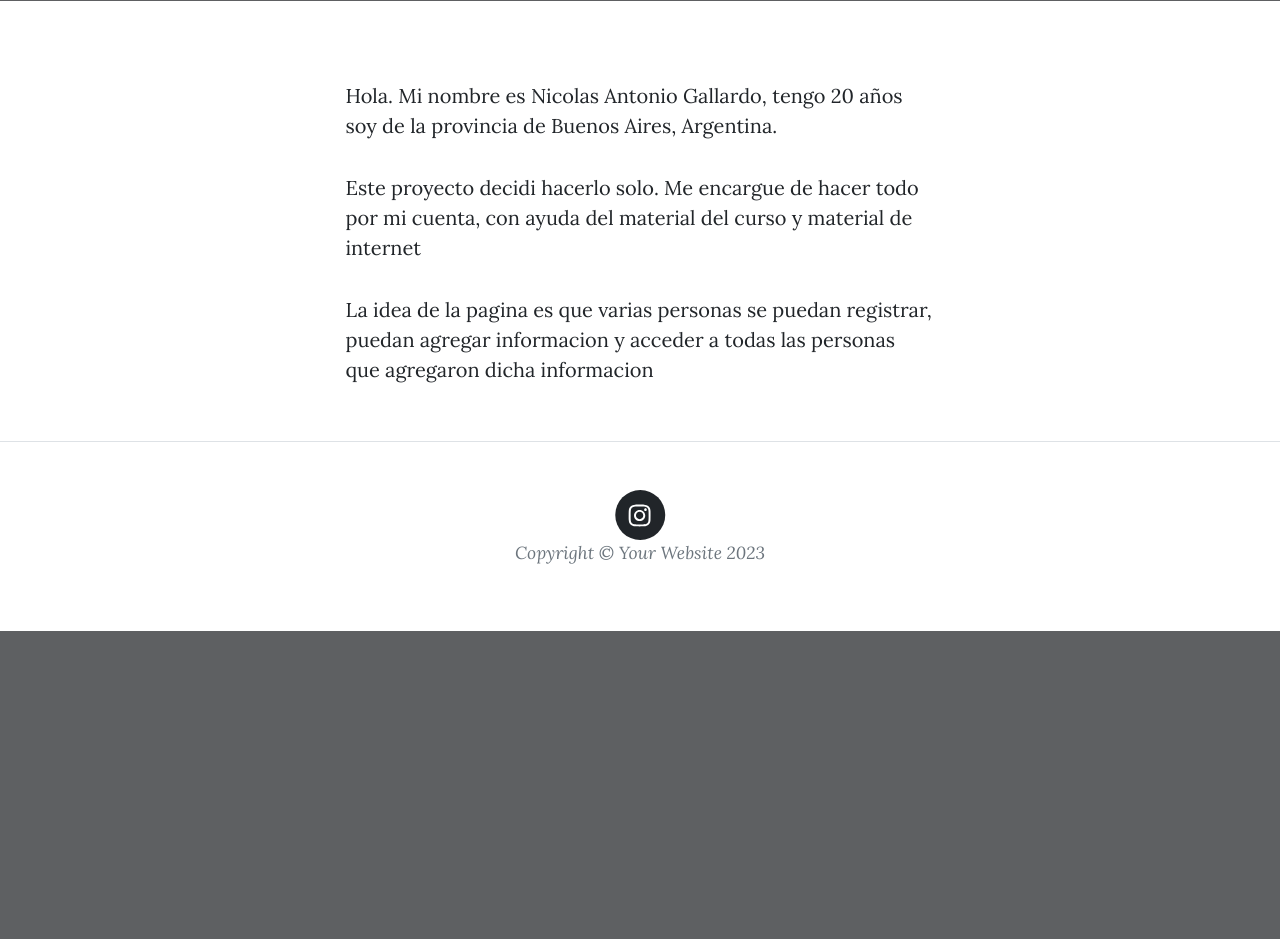
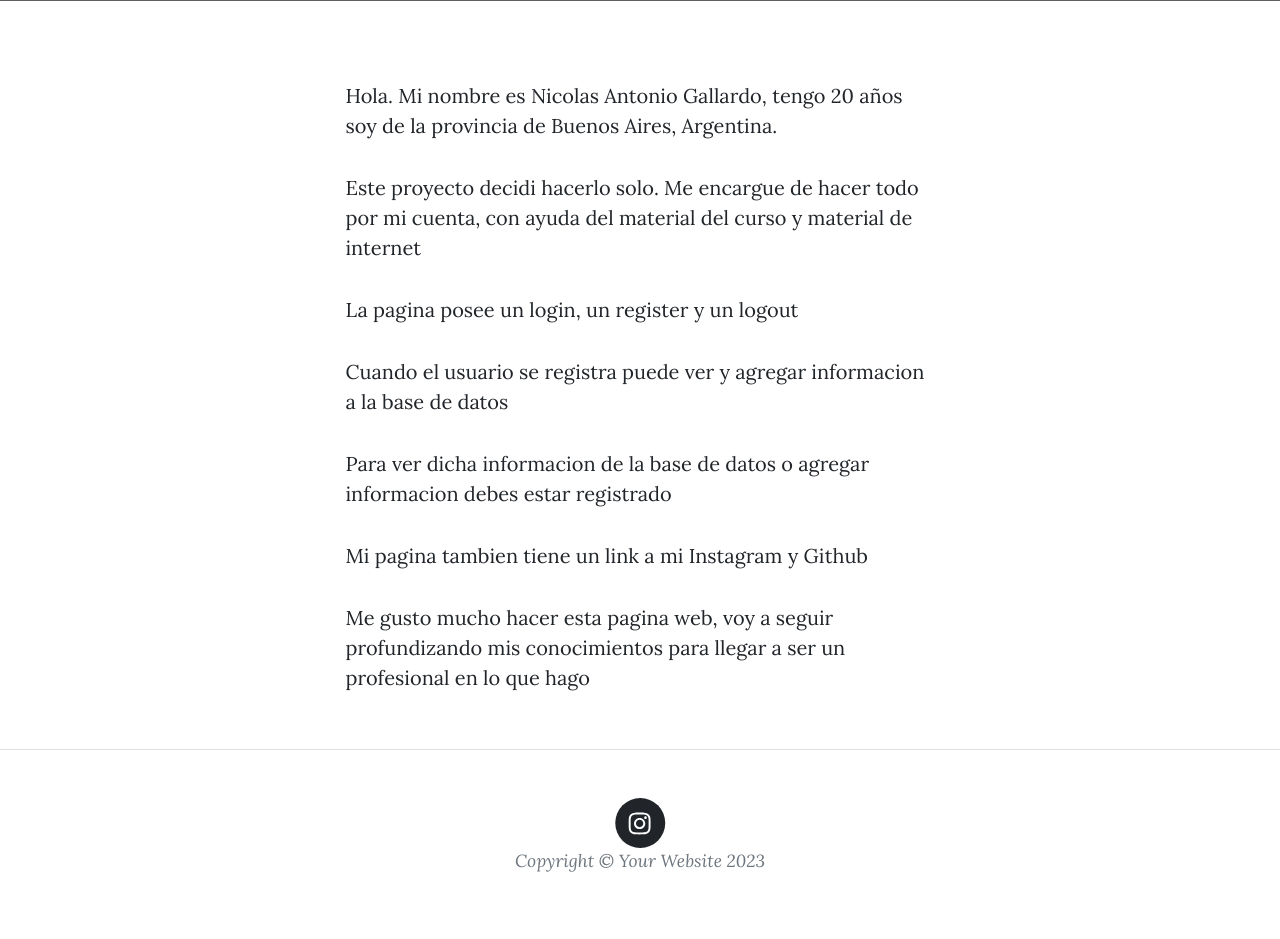
Before and after one commit to nicogalla1507/MiBlog, a Django app: page /app/acerca/ in a window 1280 px wide. Shown: the part 702-1641 px from the top of the page. Before the commit the page ends 1333 px from the top, so only its background shows below. Run offline with Django 4.2, Linux system fonts and the light colour scheme; a user stored in the database is signed in; some libraries are stand-ins or nearby versions; grey boxes are pictures that could not be loaded.

Commit message:
Terminando

```diff
--- a/AppBlog/templates/AppBlog/acerca_mi.html
+++ b/AppBlog/templates/AppBlog/acerca_mi.html
@@ -43,7 +43,11 @@
             <div class="col-md-10 col-lg-8 col-xl-7">
                 <p>Hola. Mi nombre es Nicolas Antonio Gallardo, tengo 20 años soy de la provincia de Buenos Aires, Argentina.</p>
                 <p>Este proyecto decidi hacerlo solo. Me encargue de hacer todo por mi cuenta, con ayuda del material del curso y material de internet </p>
-                <p>La idea de la pagina es que varias personas se puedan registrar, puedan agregar informacion y acceder a todas las personas que agregaron dicha informacion </p>
+                <p>La pagina posee un login, un register y un logout</p>
+                <p>Cuando el usuario se registra puede ver y agregar informacion a la base de datos</p>
+                <p>Para ver dicha informacion de la base de datos o agregar informacion debes estar registrado</p>
+                <p>Mi pagina tambien tiene un link a mi Instagram y Github </p>
+                <p>Me gusto mucho hacer esta pagina web, voy a seguir profundizando mis conocimientos para llegar a ser un profesional en lo que hago</p>
             </div>
         </div>
     </div>
```
Also changed, not shown: AppBlog/templates/AppBlog/objeto_inexistente.html (deleted, +0 -11 lines).
